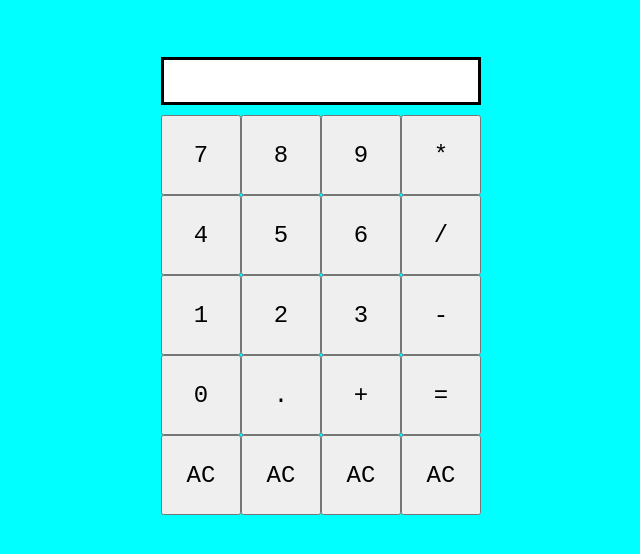
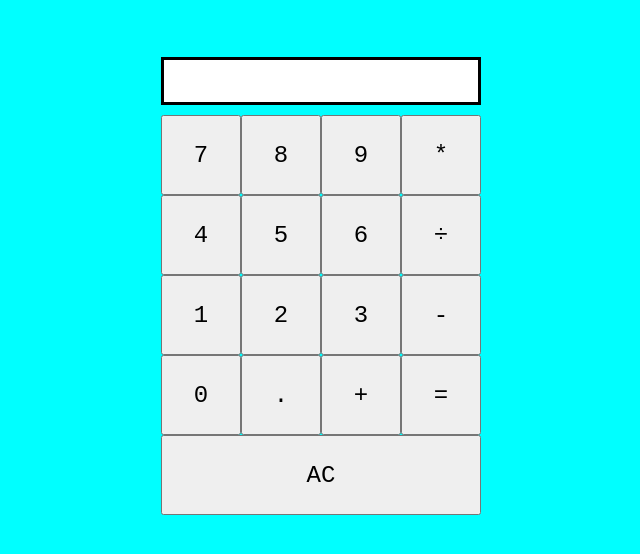
Before and after one commit to asad0306/Calculator, a plain HTML site: page index.html in a window 1280 px wide. Shown: the part 90-644 px from the top of the page, without its empty margins (319-959 px from the left). Drawn offline with Linux system fonts and the light colour scheme.

Commit message:
UXI change

```diff
--- a/index.html
+++ b/index.html
@@ -18,7 +18,7 @@
     <button class="btn">4</button>
     <button class="btn">5</button>
     <button class="btn">6</button>
-    <button class="btn">/</button>
+    <button class="btn">÷</button>
     <button class="btn">1</button>
     <button class="btn">2</button>
     <button class="btn">3</button>
@@ -27,10 +27,8 @@
     <button class="btn">.</button>
     <button class="btn">+</button>
     <button class="btn">=</button>
-    <button class="btn">AC</button>
-    <button class="btn">AC</button>
-    <button class="btn">AC</button>
-    <button class="btn">AC</button>
+    <button class="btn AC">AC</button>
+
 </div>
 </body>
 <script src="main.js"></script>
--- a/main.css
+++ b/main.css
@@ -20,6 +20,10 @@ button {
     font-family: 'Courier New', Courier, monospace;
 }
 
+.AC {
+    width: 320px;
+}
+
 input {
     margin: 10px;
     border: solid 3px black;
@@ -32,6 +36,6 @@ input {
 .container {
     display: grid;
     grid-template-columns: repeat(4, 80px);
-    grid-template-rows: repeat(6, 80px);
+    grid-template-rows: repeat(5, 80px);
     align-content: center;
 }
```
